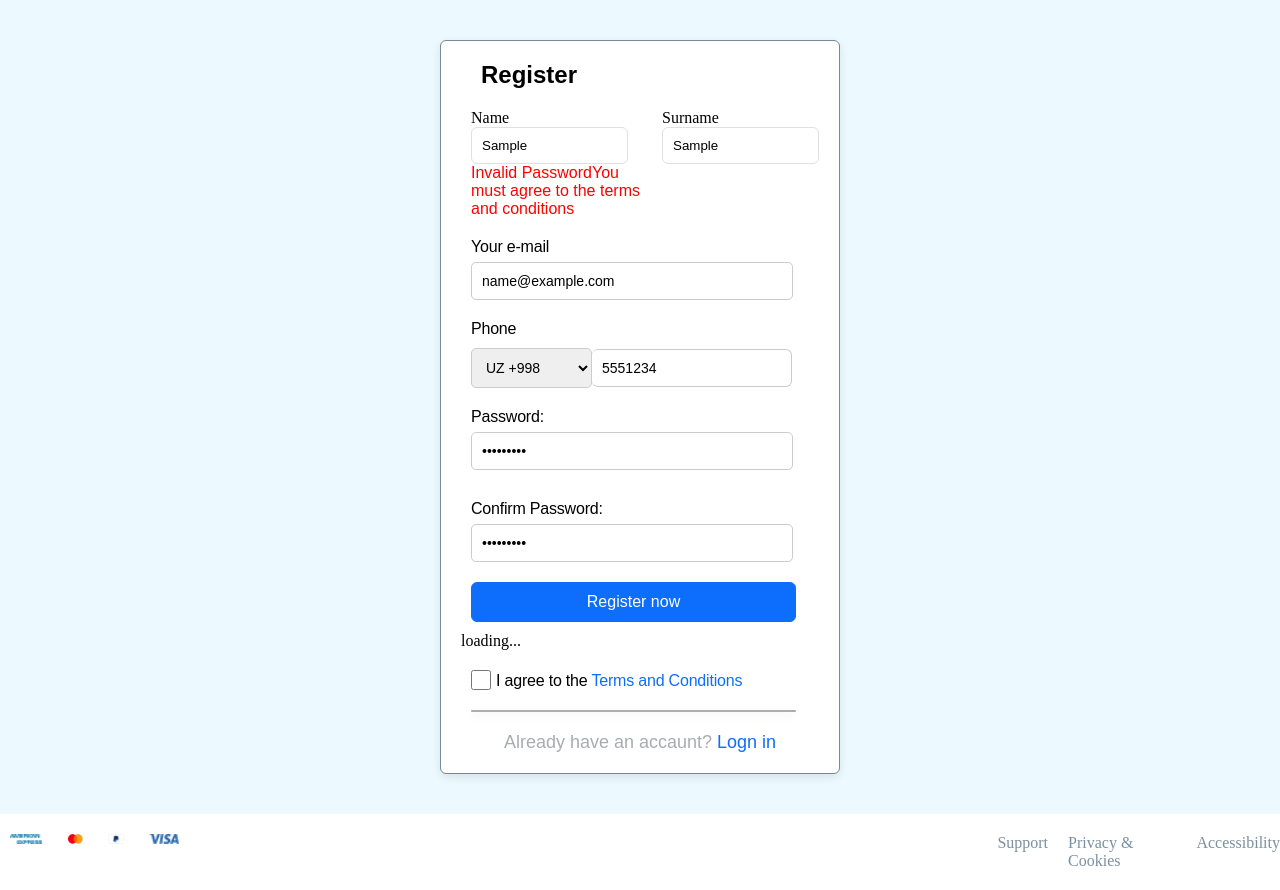
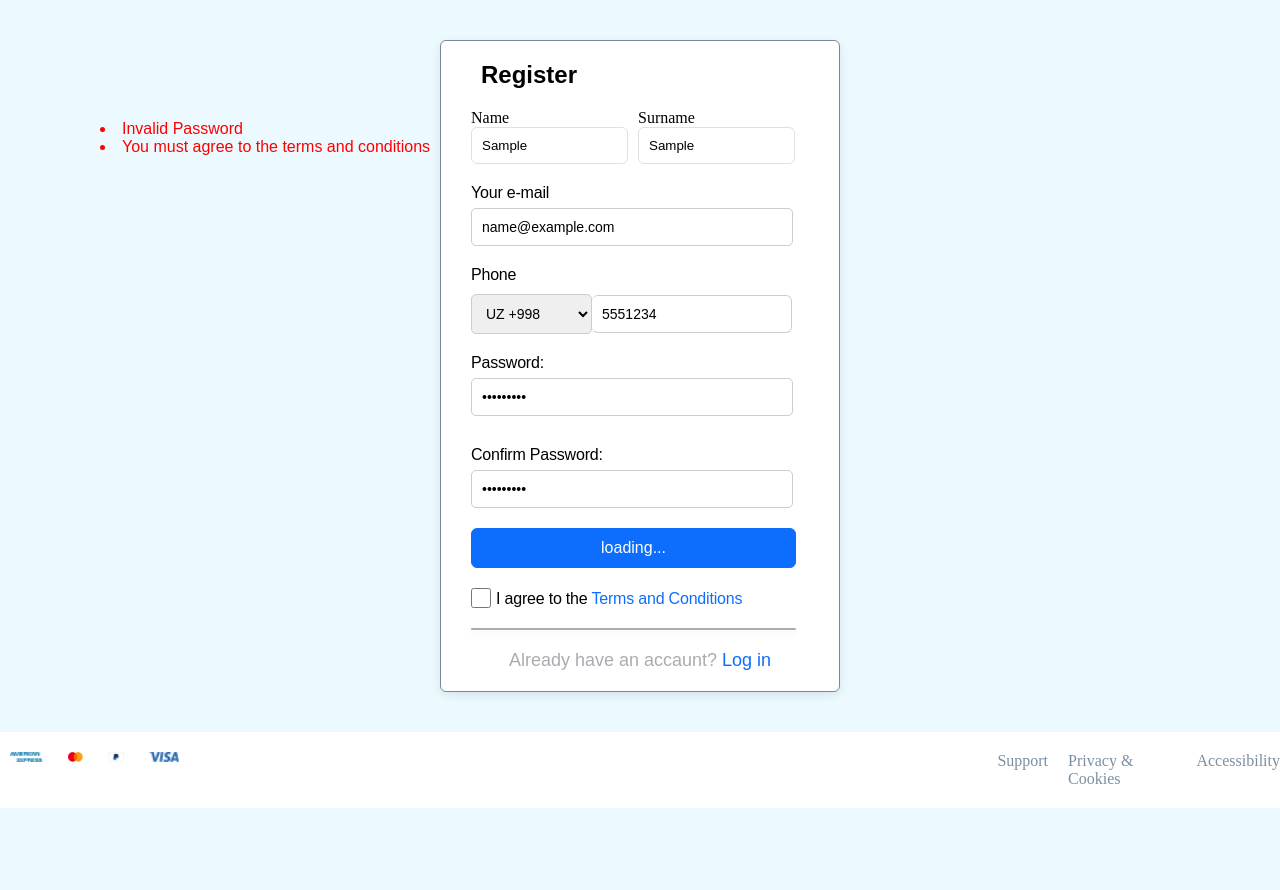
Before and after one commit to Mohammed10zak/E-Commerce, a React (Create React App) app: page /signup in a window 1280 px wide. Both pictures are taken after typing "Sample", "Sample", "name@example.com", "5551234", "Sample123", "Sample123" into the empty fields and a click on the button "Register now". After the commit the page ends 808 px from the top, so only its background shows below. Built offline with nearby package versions, Linux system fonts and the light colour scheme.

Commit message:
modify handling submit button and styeld errors

```diff
--- a/src/pages/Signin/index.jsx
+++ b/src/pages/Signin/index.jsx
@@ -7,6 +7,7 @@ import passwordshow from "../../Images/eye.png";
 import {
   CheckedInputWrapper,
   ErrorMessage,
+  Errors,
   InputWrapper,
   Register,
   StyledForm,
@@ -18,7 +19,6 @@ import {
   ShowPassword,
   StyledButton,
   StyledImg,
-  StyledLinkhome,
   StyledOR,
   StyledLink,
 } from "./style";
@@ -84,10 +84,8 @@ function Signin() {
           password: password,
         });
         if (res) {
-
           setToken(res.data.token);
           localStorage.setItem("token", res.data.token);
-
 
           setToken(res.data.token);
           setErrors([]);
@@ -103,14 +101,17 @@ function Signin() {
 
   return (
     <div>
+      <Errors>
+        {errors.map((error, index) => {
+          return (
+            <ErrorMessage key={index}>
+              <li>{error}</li>
+            </ErrorMessage>
+          );
+        })}
+      </Errors>
       <StyledForm onSubmit={handleSubmit}>
         <Register>Sign in</Register>
-
-        <p>
-          {errors.map((error, index) => {
-            return <ErrorMessage key={index}>{error}</ErrorMessage>;
-          })}
-        </p>
 
         <InputWrapper>
           <label htmlFor="username">Username</label>
@@ -151,9 +152,8 @@ function Signin() {
         </CheckedInputWrapper>
 
         <SubmitButton type="submit">
-          <StyledLinkhome>Log In</StyledLinkhome>
+          {loading ? "loading..." : "  Log In"}
         </SubmitButton>
-        <p>{loading ? "loading..." : ""}</p>
 
         <StyledOR>
           <div></div> <span>OR</span> <div></div>
--- a/src/pages/Signup/index.jsx
+++ b/src/pages/Signup/index.jsx
@@ -9,6 +9,7 @@ import { AlredyAccount, StyledLink } from "../Signin/style";
 import {
   CheckedInputWrapper,
   ErrorMessage,
+  Errors,
   InputFullName,
   InputWrapper,
   Line,
@@ -52,9 +53,9 @@ function Signup() {
       .required("Name is required"),
     surname: yup
       .string()
-      .min(6, "Name must be at least 6 characters")
-      .max(16, "Name must be no more than 16 characters")
-      .required("Name is required"),
+      .min(6, "SurName must be at least 6 characters")
+      .max(16, "SurName must be no more than 16 characters")
+      .required("SurName is required"),
     phone: yup.string().matches(phoneRegExp, "Phone number is not valid"),
 
     email: yup.string().email("Invalid email").required("Email is required"),
@@ -127,6 +128,15 @@ function Signup() {
   };
   return (
     <div>
+      <Errors>
+        {errors.map((error, index) => {
+          return (
+            <ErrorMessage key={index}>
+              <li>{error}</li>
+            </ErrorMessage>
+          );
+        })}
+      </Errors>
       <StyledForm onSubmit={handleSubmit}>
         <Register>Register</Register>
 
@@ -140,11 +150,6 @@ function Signup() {
               value={name}
               placeholder="Type here"
             />
-            <p>
-              {errors.map((error, index) => {
-                return <ErrorMessage key={index}>{error}</ErrorMessage>;
-              })}
-            </p>
           </div>
 
           <div>
@@ -213,10 +218,9 @@ function Signup() {
           />
         </InputWrapper>
 
-        <SubmitButton type="submit" >
-          Register now
+        <SubmitButton type="submit">
+          {loading ? "loading..." : " Register now"}
         </SubmitButton>
-        <p>{loading?"loading...":""}</p>
 
         <CheckedInputWrapper>
           <input
@@ -236,7 +240,7 @@ function Signup() {
 
         <AlredyAccount>
           Already have an accaunt?
-          <StyledLink to="/signin"> Logn in</StyledLink>
+          <StyledLink to="/signin"> Log in</StyledLink>
         </AlredyAccount>
       </StyledForm>
       <FormFooter />
--- a/src/pages/Signup/style.js
+++ b/src/pages/Signup/style.js
@@ -17,6 +17,13 @@ background: ${(props) => props.theme.pallet.cart};
   margin: 40px auto;
 }
 `;
+export const Errors =styled.div`
+position: absolute;
+width: 400px;
+
+margin: 80px 100px;
+
+`
 
 export const Register = styled.h3`
   padding-left: 20px;
```
Lines whose indentation alone changed are shown as unchanged.
